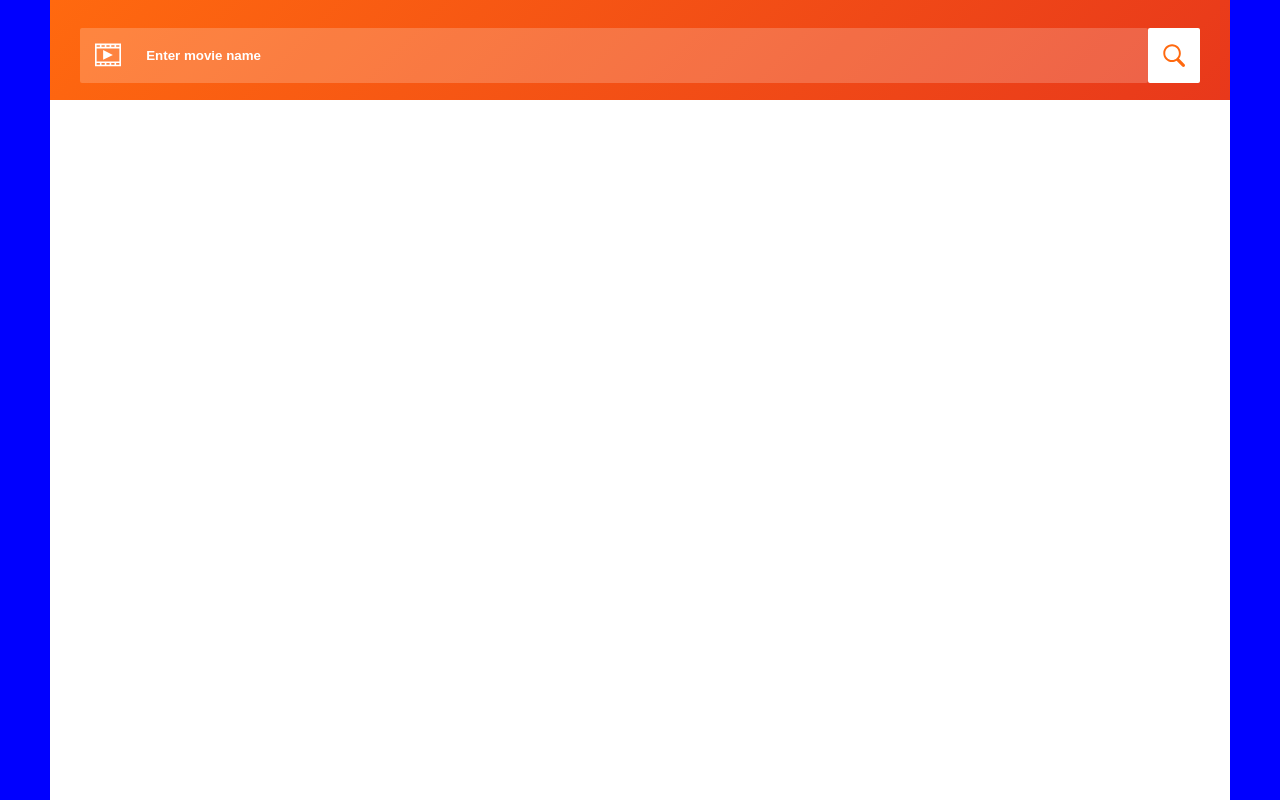
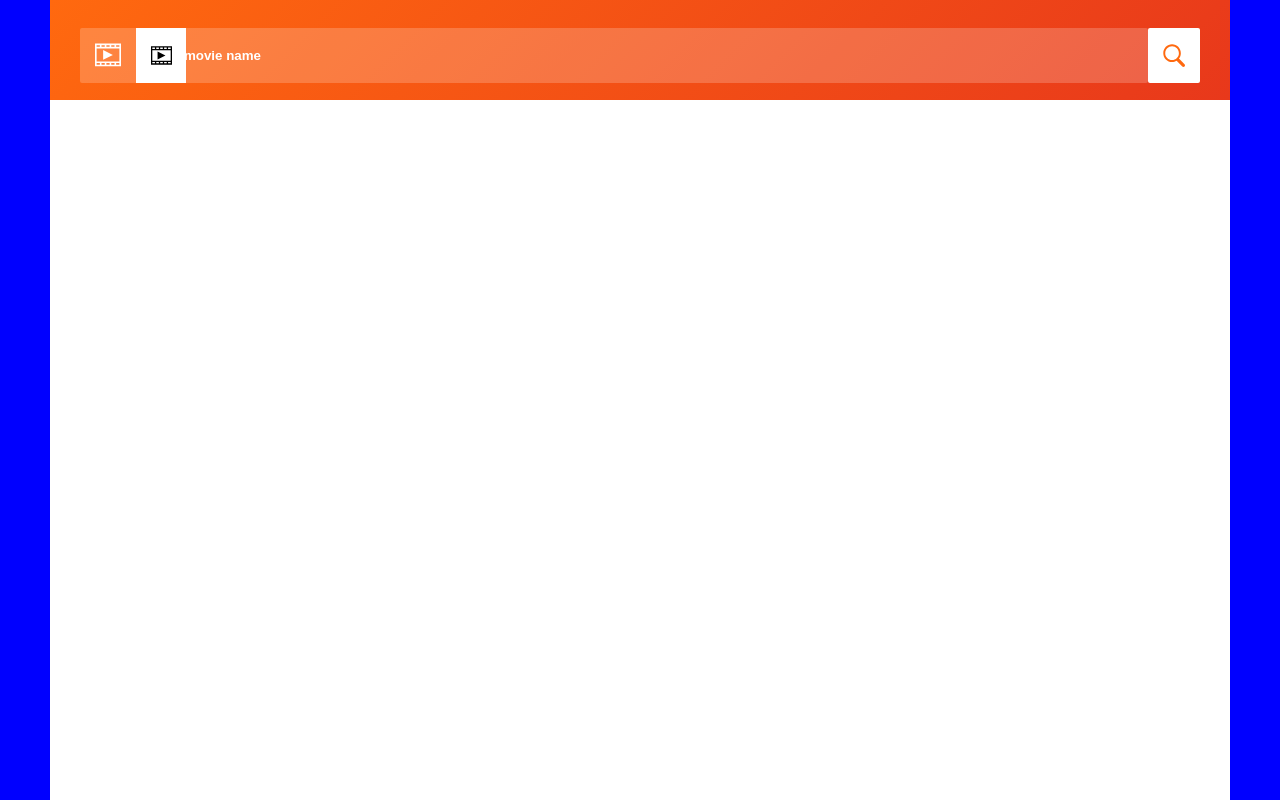
Before and after one commit to Renata-Z/Movie-search-app, a React (Create React App) app: page / in a window 1280 px wide. Shown: the top 800 px of the page. Built offline with nearby package versions, Linux system fonts and the light colour scheme.

Commit message:
movie icon and sub-placeholder added, WIP

```diff
--- a/src/App.scss
+++ b/src/App.scss
@@ -35,9 +35,33 @@ body {
   padding: 0 10px;
 }
 
-.movie-icon {
+.movie-icon-white {
   filter: invert(100%);
   width: 26px;
+}
+
+.movie-icon-input {
+  background-color: $white;
+  @include flexbox-center();
+  height: 55px; // ne vienodo aukščio su .search-input
+  width: 40px;
+  padding: 0 5px;
+  position: absolute;
+  // display: none;
+}
+
+.movie-icon-black {
+  width: 21px;
+}
+
+.input-sub-placeholder {
+    position: absolute;
+    font-size: small;
+    font-weight: 500;
+    color: darkgrey;
+    top: 22px;
+    left: 50px;
+    visibility: hidden;
 }
 
 .autocomplete {
@@ -121,9 +145,15 @@ body {
         ::-ms-input-placeholder { /* Microsoft Edge */
           color: black;
         }
-        &.button-submit {
-          visibility: hidden;
-        }
+        // .button-submit { neveikia, kaip pataisyti????
+        //   visibility: hidden;
+        // }
+        // .movie-icon-input {
+        //   display: flex;
+        // }
+        // .input-sub-placeholder {
+        //   visibility: visible;
+        // }
   }
 }
 
--- a/src/Components/SearchInput.tsx
+++ b/src/Components/SearchInput.tsx
@@ -14,11 +14,14 @@ interface Props {
 export const SearchInput = ({ value, showDropdown, moviesList, loadingMoviesData, onChange, onItemClick }: Props) => {
   return (
     <div className="autocomplete">
-      {/* <div className="movie-icon-input">
+
+      <div className="movie-icon-input">
         <img className="movie-icon-black" src="icons/movie.svg" alt="movie icon" />
-      </div> */}
+      </div>
 
-      <input
+      <p className={`input-sub-placeholder`}> Enter movie name</p>
+
+      < input
         className="search-input"
         id="movieSearchInput"
         type="text"
--- a/src/Containers/Header.tsx
+++ b/src/Containers/Header.tsx
@@ -59,7 +59,7 @@ export const Header = () => {
       <form className="search-container" autoComplete="off" onSubmit={onButtonSubmitClick}>
 
         <div className="movie-icon-container">
-          <img className="movie-icon" src="icons/movie.svg" alt="movie icon" />
+          <img className="movie-icon-white" src="icons/movie.svg" alt="movie icon" />
         </div>
 
         <SearchInput
```
